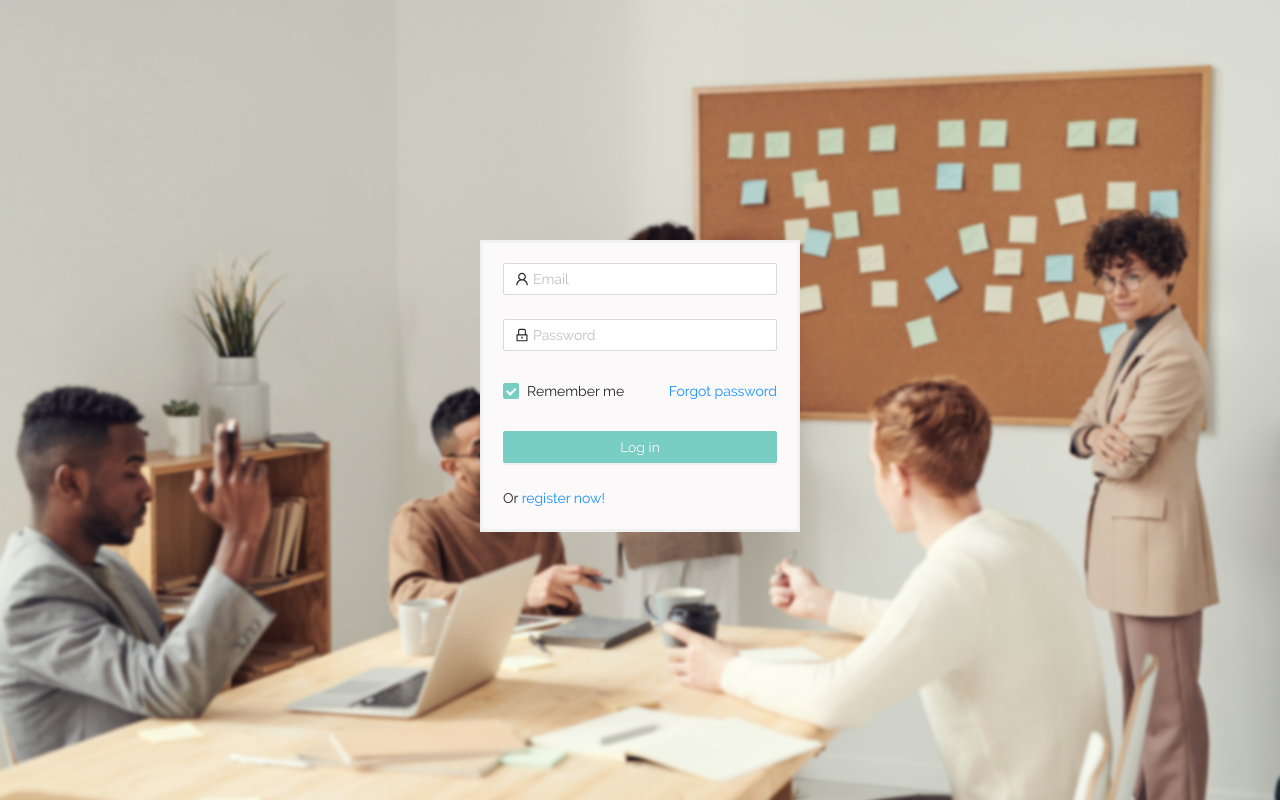
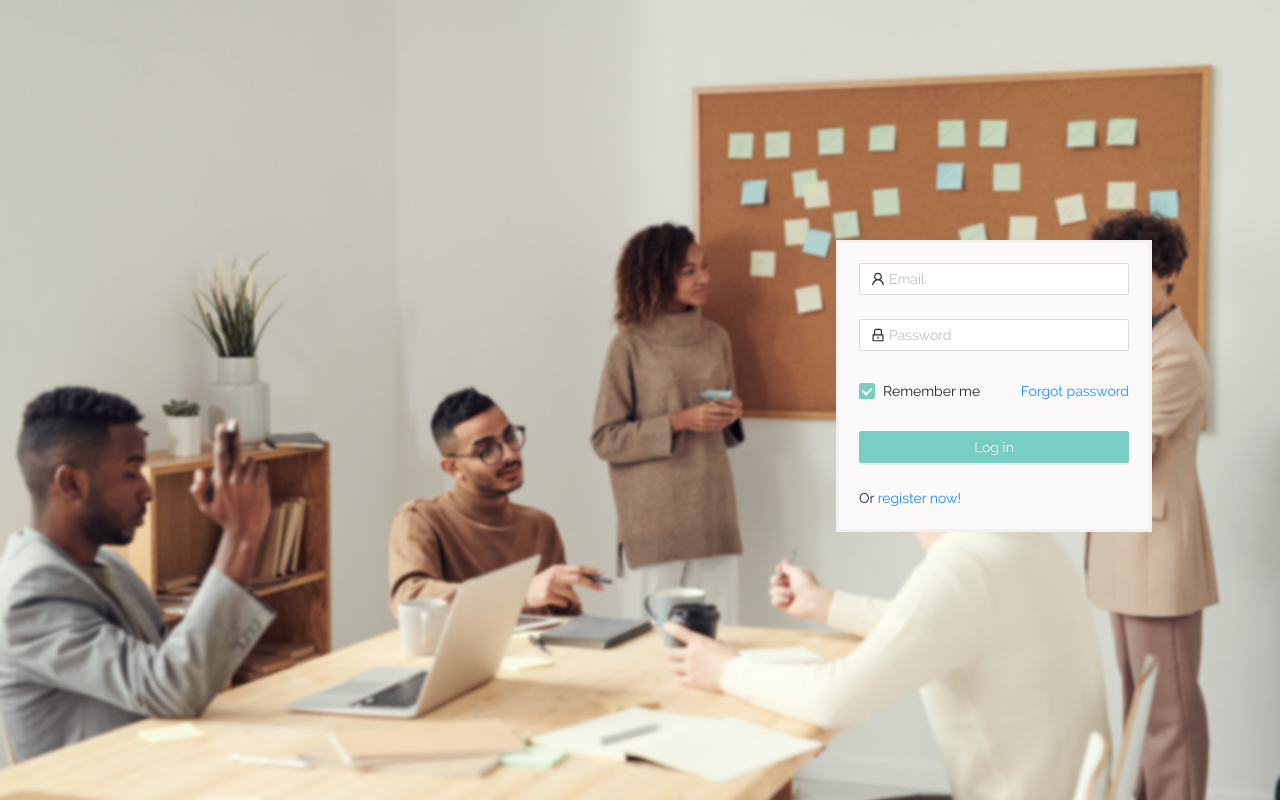
Before and after one commit to MiguelEnc/scrum-planner-frontend, a React app in the folder client/: page /login in a window 1280 px wide. Built offline with nearby package versions, Linux system fonts and the light colour scheme.

Commit message:
refactor login styles

```diff
--- a/client/src/components/auth/LoginForm/LoginForm.jsx
+++ b/client/src/components/auth/LoginForm/LoginForm.jsx
@@ -1,28 +1,21 @@
 import React from "react";
 import { Form, Input, Button, Checkbox, Row, Col } from "antd";
 import { UserOutlined, LockOutlined } from "@ant-design/icons";
+import { Link } from "react-router-dom";
 const { Item } = Form;
 
 const LoginForm = () => {
-  const onFinish = (values) => {
-    console.log("Received values of form: ", values);
+  const onFinish = (formData) => {
+    console.log("Received values of form: ", formData);
   };
 
   return (
-    <div id="login">
-      <Row justify="center" id="login__row">
-        <Col
-          id="login__col"
-          xs={{ span: 16 }}
-          sm={{ span: 13 }}
-          md={{ span: 10 }}
-          lg={{ span: 8 }}
-          xl={{ span: 6 }}
-          xxl={{ span: 4 }}
-        >
+    <Row justify="end" id="login__row">
+      <Col id="login__col">
         <Form
           name="normal_login"
           className="login-form"
+          style={{ width: "270px" }}
           initialValues={{
             remember: true,
           }}
@@ -79,18 +72,17 @@ const LoginForm = () => {
               htmlType="submit"
               className="login-form-button"
             >
-                Log in
+              <Link to="/dashboard">Log in</Link>
             </Button>
           </Item>
           <Item noStyle>
             <p style={{ marginBottom: 0 }}>
-                Or <a href="">register now!</a>
+              Or <Link to="/register">register now!</Link>
             </p>
           </Item>
         </Form>
       </Col>
     </Row>
-    </div>
   );
 };
 
--- a/client/src/components/auth/LoginForm/_loginForm.scss
+++ b/client/src/components/auth/LoginForm/_loginForm.scss
@@ -1,9 +1,7 @@
-#login {
-  height: 100%;
-
 #login__row {
   position: relative;
-    top: 30%;
+  top: 30vh;
+  margin-right: 10vw;
 }
 
 #login__col {
@@ -15,4 +13,3 @@
     text-align: right;
   }
 }
-}
```
Lines whose indentation alone changed are shown as unchanged.
